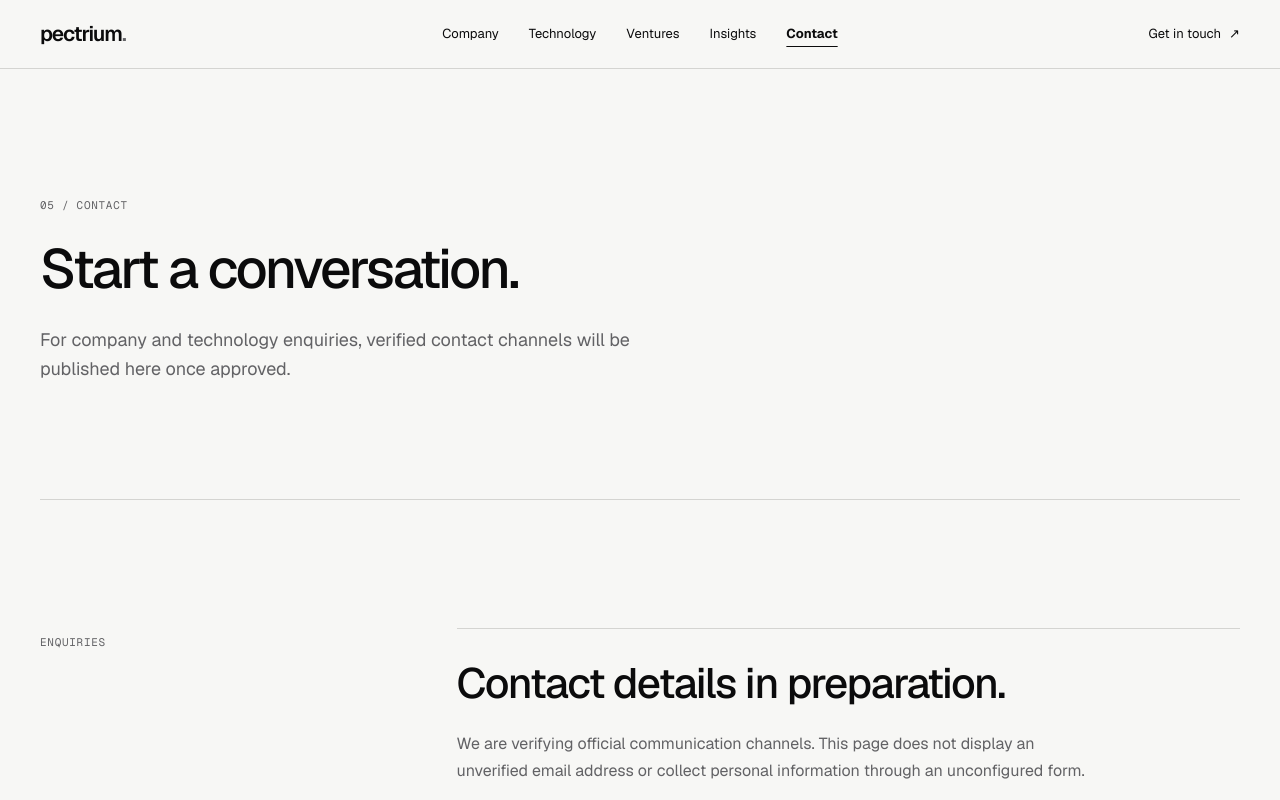
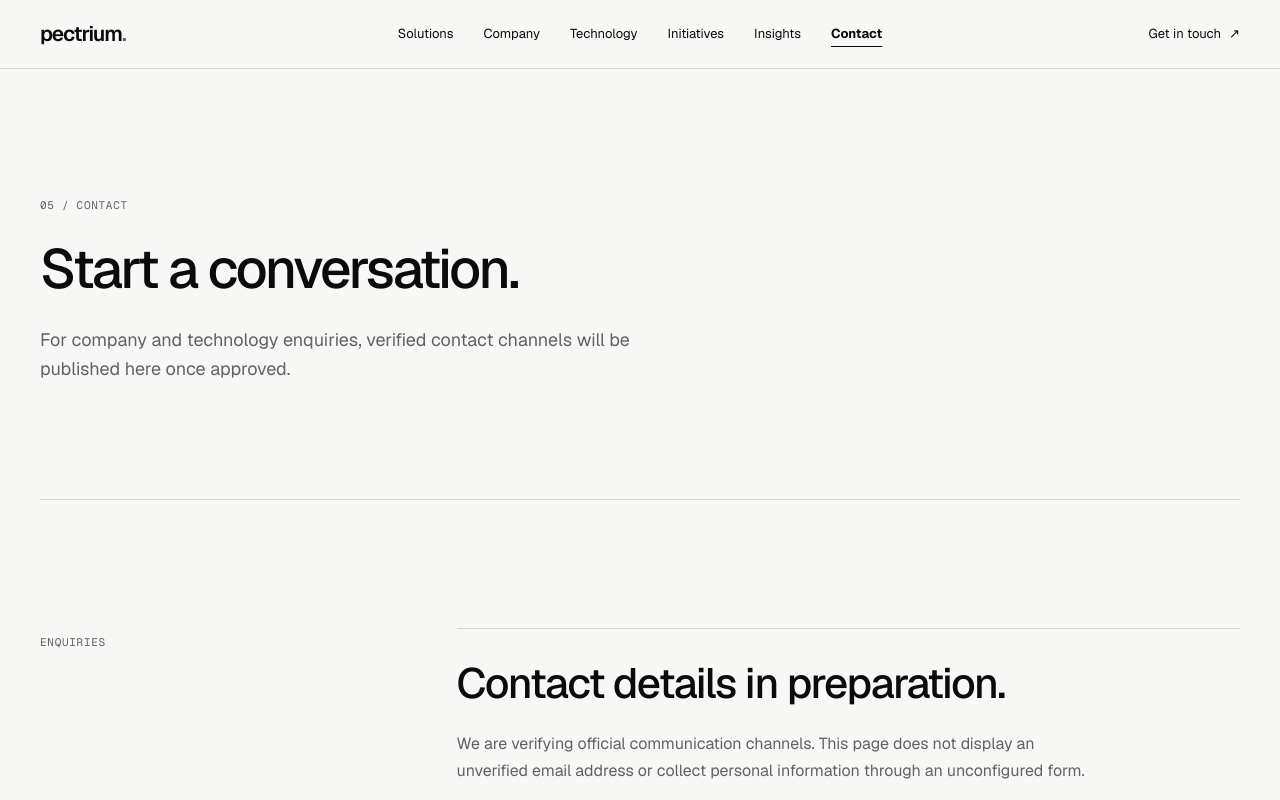
Before and after one commit to ejepsystems/ejepsystems, a Next.js app in the folder apps/web/: page /contact in a window 1280 px wide. Shown: the top 800 px of the page. Built offline with nearby package versions, Linux system fonts and the light colour scheme.

Commit message:
feat(corporate): add Solutions navigation and Escape-close mobile menu

```diff
--- a/apps/web/components/site-header.tsx
+++ b/apps/web/components/site-header.tsx
@@ -1,23 +1,25 @@
 "use client";
 import Link from "next/link";
 import { usePathname } from "next/navigation";
-import { useState } from "react";
+import { useEffect, useState } from "react";
 const links = [
+  {href:"/solutions",label:"Solutions"},
   {href:"/company",label:"Company"},
   {href:"/technology",label:"Technology"},
-  {href:"/ventures",label:"Ventures"},
+  {href:"/ventures",label:"Initiatives"},
   {href:"/insights",label:"Insights"},
   {href:"/contact",label:"Contact"}
 ];
 export function SiteHeader() {
  const pathname=usePathname();
  const [open,setOpen]=useState(false);
+ useEffect(()=>{if(!open)return;const onKey=(event:KeyboardEvent)=>{if(event.key==="Escape")setOpen(false);};window.addEventListener("keydown",onKey);return()=>window.removeEventListener("keydown",onKey);},[open]);
  return <header className="site-header">
   <div className="shell header-inner">
    <Link className="wordmark" href="/" aria-label="Pectrium home" onClick={()=>setOpen(false)}>pectrium<span aria-hidden="true">.</span></Link>
    <nav className="desktop-nav" aria-label="Primary navigation"><ul className="nav-list">{links.map(l=><li key={l.href}><Link aria-current={pathname===l.href?"page":undefined} href={l.href}>{l.label}</Link></li>)}</ul></nav>
    <Link className="header-link" href="/contact">Get in touch <span aria-hidden="true">↗</span></Link>
-   <button className="mobile-menu-toggle" type="button" aria-label={open?"Close navigation":"Open navigation"} aria-expanded={open} aria-controls="mobile-site-nav" onClick={()=>setOpen(!open)}><span>{open?"Close":"Menu"}</span><span aria-hidden="true">{open?"×":"☰"}</span></button>
+   <button className="mobile-menu-toggle" type="button" aria-label={open?"Close navigation":"Open navigation"} aria-expanded={open} aria-controls="mobile-site-nav" onClick={()=>setOpen(!open)}><span className="menu-label">{open?"Close":"Menu"}</span><span className="menu-glyph" aria-hidden="true">{open?"×":"☰"}</span></button>
   </div>
   <nav id="mobile-site-nav" className={open?"mobile-site-nav is-open":"mobile-site-nav"} aria-label="Mobile navigation" inert={!open}>{links.map((l,i)=><Link key={l.href} href={l.href} aria-current={pathname===l.href?"page":undefined} onClick={()=>setOpen(false)}><span className="mobile-nav-number">0{i+1}</span>{l.label}<span aria-hidden="true">↗</span></Link>)}</nav>
  </header>;
```
